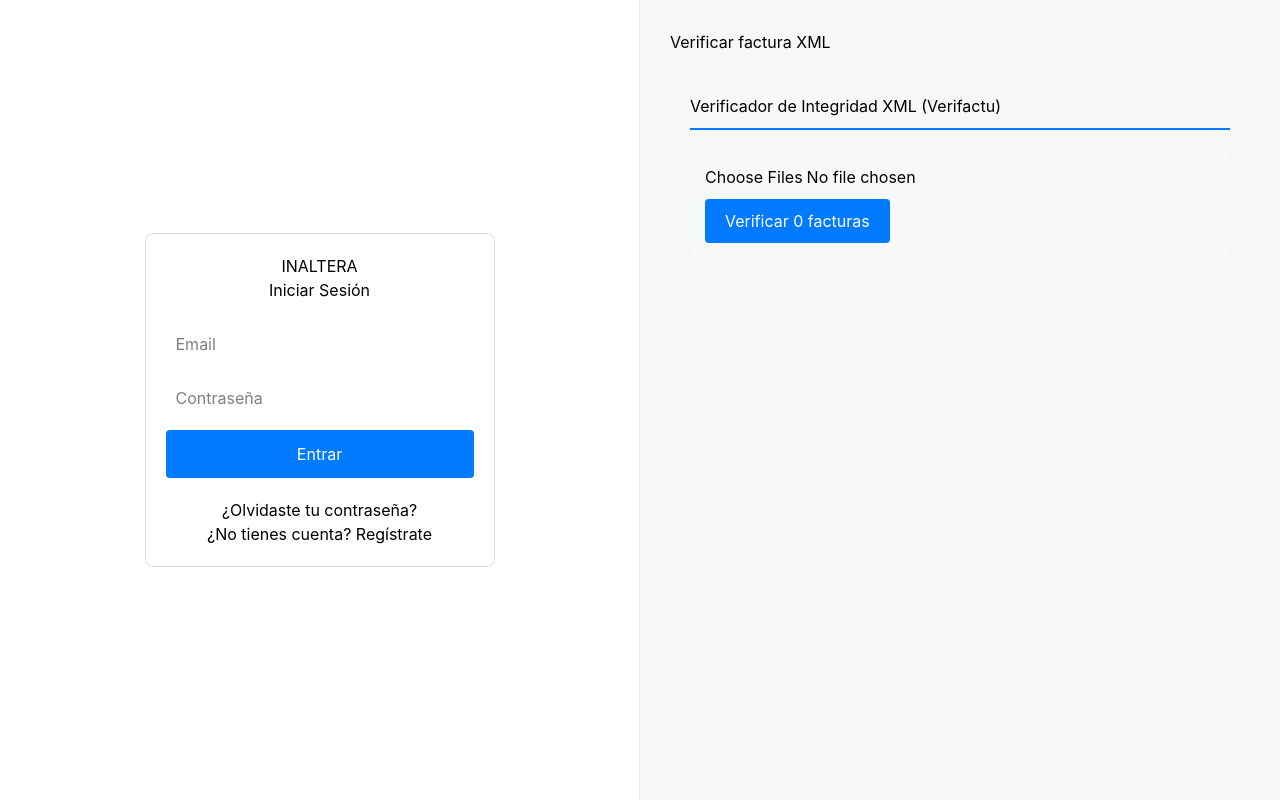
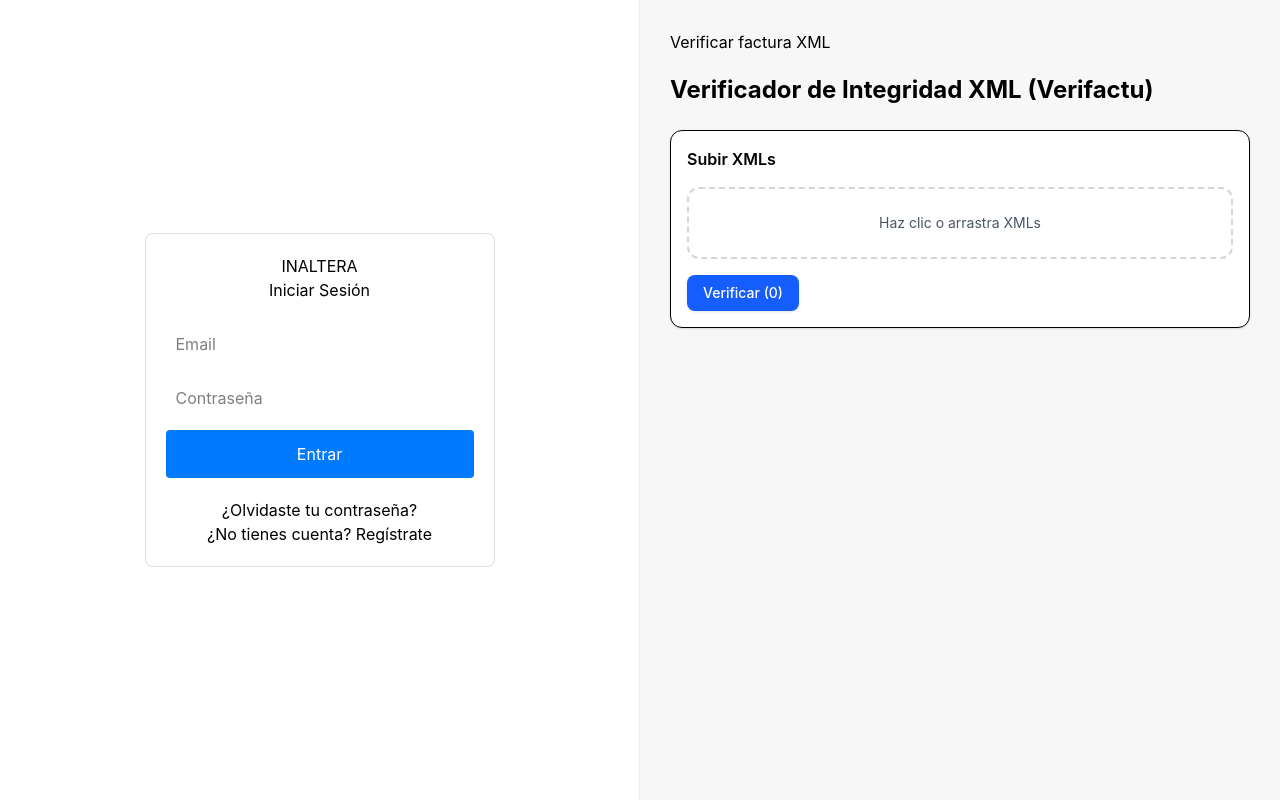
Before and after one commit to joseamdl95/inaltera-frontend, a React (Vite) app: page /login in a window 1280 px wide. Built offline with nearby package versions, Linux system fonts and the light colour scheme.

Commit message:
fix UX Verificador

```diff
--- a/src/pages/facturacion/DetalleFactura.jsx
+++ b/src/pages/facturacion/DetalleFactura.jsx
@@ -215,7 +215,7 @@ export default function DetalleFactura() {
                             PDF
                         </Button>
 
-                        <Button variant="secondary" onClick={handleXml}>
+                        <Button onClick={handleXml}>
                             XML
                         </Button>
 
--- a/src/pages/facturacion/Verificador.jsx
+++ b/src/pages/facturacion/Verificador.jsx
@@ -1,5 +1,8 @@
 import { useState } from "react";
 import { apiFetch } from "../../api/client";
+
+import Card from "../../components/common/Card"
+import Button from "../../components/common/Button"
 
 export default function VerificadorXml() {
   const [files, setFiles] = useState([]);
@@ -42,90 +45,131 @@ export default function VerificadorXml() {
   const getStatusIcon = (status) => status ? "✅" : "❌";
 
   return (
-    <div style={{ padding: "20px", maxWidth: "1000px", margin: "0 auto" }}>
-      <h2 style={{ borderBottom: "2px solid #007bff", paddingBottom: "10px" }}>
+    <div className="max-w-6xl mx-auto space-y-6">
+
+      <h1 className="text-2xl font-bold">
         Verificador de Integridad XML (Verifactu)
-      </h2>
+      </h1>
 
-      <div style={{ margin: "20px 0", padding: "15px", backgroundColor: "#f8f9fa", borderRadius: "8px" }}>
+      {/* 📂 SUBIDA */}
+      <Card>
+        <h3 className="font-semibold mb-4">Subir XMLs</h3>
+
+        <label
+          onDrop={(e) => {
+            e.preventDefault()
+            const droppedFiles = Array.from(e.dataTransfer.files)
+
+            if (droppedFiles.length > 20) {
+              alert("Máximo 20 archivos")
+              return
+            }
+
+            setFiles(droppedFiles)
+          }}
+          onDragOver={(e) => e.preventDefault()}
+          className="flex flex-col items-center justify-center w-full p-6 border-2 border-dashed border-gray-300 rounded-xl cursor-pointer hover:border-blue-500 hover:bg-blue-50 transition"
+        >
+          <span className="text-sm text-gray-600">
+            Haz clic o arrastra XMLs
+          </span>
+
           <input
             type="file"
             multiple
             accept=".xml"
             onChange={handleFileChange}
             disabled={loading}
-          style={{ marginBottom: "10px" }}
+            className="hidden"
           />
-        <br />
-        <button
+        </label>
+
+        {files.length > 0 && (
+          <div className="mt-4 text-sm text-gray-600">
+            {files.length} archivo(s) seleccionados
+          </div>
+        )}
+
+        <div className="mt-4">
+          <Button
             onClick={handleUpload}
             disabled={files.length === 0 || loading}
-          style={{
-            padding: "10px 20px",
-            backgroundColor: "#007bff",
-            color: "white",
-            border: "none",
-            borderRadius: "4px",
-            cursor: loading ? "not-allowed" : "pointer"
-          }}
           >
-          {loading ? "Procesando..." : `Verificar ${files.length} facturas`}
-        </button>
+            {loading ? "Procesando..." : `Verificar (${files.length})`}
+          </Button>
         </div>
+      </Card>
 
+      {/* 📊 RESULTADOS */}
       {results.length > 0 && (
-        <div style={{ overflowX: "auto" }}>
-          <table style={{ width: "100%", borderCollapse: "collapse", marginTop: "20px" }}>
-            <thead>
-              <tr style={{ backgroundColor: "#e9ecef" }}>
-                <th style={styles.th}>Archivo / Nº</th>
-                <th style={styles.th}>XML válido</th>
-                <th style={styles.th}>Hash correcto</th>
-                <th style={styles.th}>Cadena íntegra</th>
-                <th style={styles.th}>Registrado</th>
-                <th style={styles.th}>Coincide Contenido</th>
+        <Card>
+          <h3 className="font-semibold mb-4">Resultados</h3>
+
+          <div className="overflow-x-auto">
+            <table className="w-full text-sm border border-gray-200 rounded-lg overflow-hidden">
+
+              <thead className="bg-gray-50 text-gray-600">
+                <tr>
+                  <th className="px-3 py-2 text-left">Archivo</th>
+                  <th className="px-3 py-2 text-center">XML</th>
+                  <th className="px-3 py-2 text-center">Hash</th>
+                  <th className="px-3 py-2 text-center">Cadena</th>
+                  <th className="px-3 py-2 text-center">Registrado</th>
+                  <th className="px-3 py-2 text-center">Contenido</th>
                 </tr>
               </thead>
+
               <tbody>
                 {results.map((res, index) => (
-                <tr key={index} style={{ borderBottom: "1px solid #dee2e6" }}>
-                  <td style={styles.td}>
-                    <strong>{res.archivo}</strong><br />
-                    <small>{res.numero}</small>
+                  <tr key={index} className="border-t">
+
+                    <td className="px-3 py-2">
+                      <div className="font-medium">{res.archivo}</div>
+                      <div className="text-xs text-gray-500">
+                        {res.numero}
+                      </div>
                     </td>
-                  <td style={{ ...styles.td, textAlign: "center" }}>
-                    {getStatusIcon(res.xml_valido)}
+
+                    <td className="px-3 py-2 text-center">
+                      {res.xml_valido ? "✅" : "❌"}
                     </td>
-                  <td style={{ ...styles.td, textAlign: "center" }}>
-                    {getStatusIcon(res.hashCorrecto)}
+
+                    <td className="px-3 py-2 text-center">
+                      {res.hashCorrecto ? "✅" : "❌"}
                     </td>
-                  <td style={{ ...styles.td, textAlign: "center" }}>
-                    {getStatusIcon(res.cadena_integra)}
+
+                    <td className="px-3 py-2 text-center">
+                      {res.cadena_integra ? "✅" : "❌"}
                     </td>
-                  <td style={{ ...styles.td, textAlign: "center" }}>
-                    {getStatusIcon(res.registrado)}
+
+                    <td className="px-3 py-2 text-center">
+                      {res.registrado ? "✅" : "❌"}
                     </td>
-                  <td style={{ ...styles.td, textAlign: "center", color: res.coincide_BBDD ? "green" : "red" }}>
-                    {res.registrado ? (res.coincide_BBDD ? "✅ Idéntico" : "❌ Diferente") : "-"}
+
+                    <td className="px-3 py-2 text-center">
+                      {res.registrado ? (
+                        res.coincide_BBDD ? (
+                          <span className="text-green-600 font-medium">
+                            Idéntico
+                          </span>
+                        ) : (
+                          <span className="text-red-600 font-medium">
+                            Diferente
+                          </span>
+                        )
+                      ) : (
+                        "-"
+                      )}
                     </td>
+
                   </tr>
                 ))}
               </tbody>
+
             </table>
           </div>
+        </Card>
       )}
     </div>
   );
 }
-
-const styles = {
-  th: {
-    padding: "12px",
-    textAlign: "left",
-    borderBottom: "2px solid #dee2e6"
-  },
-  td: {
-    padding: "12px",
-    verticalAlign: "top"
-  }
-};
```
Lines whose indentation alone changed are shown as unchanged.
